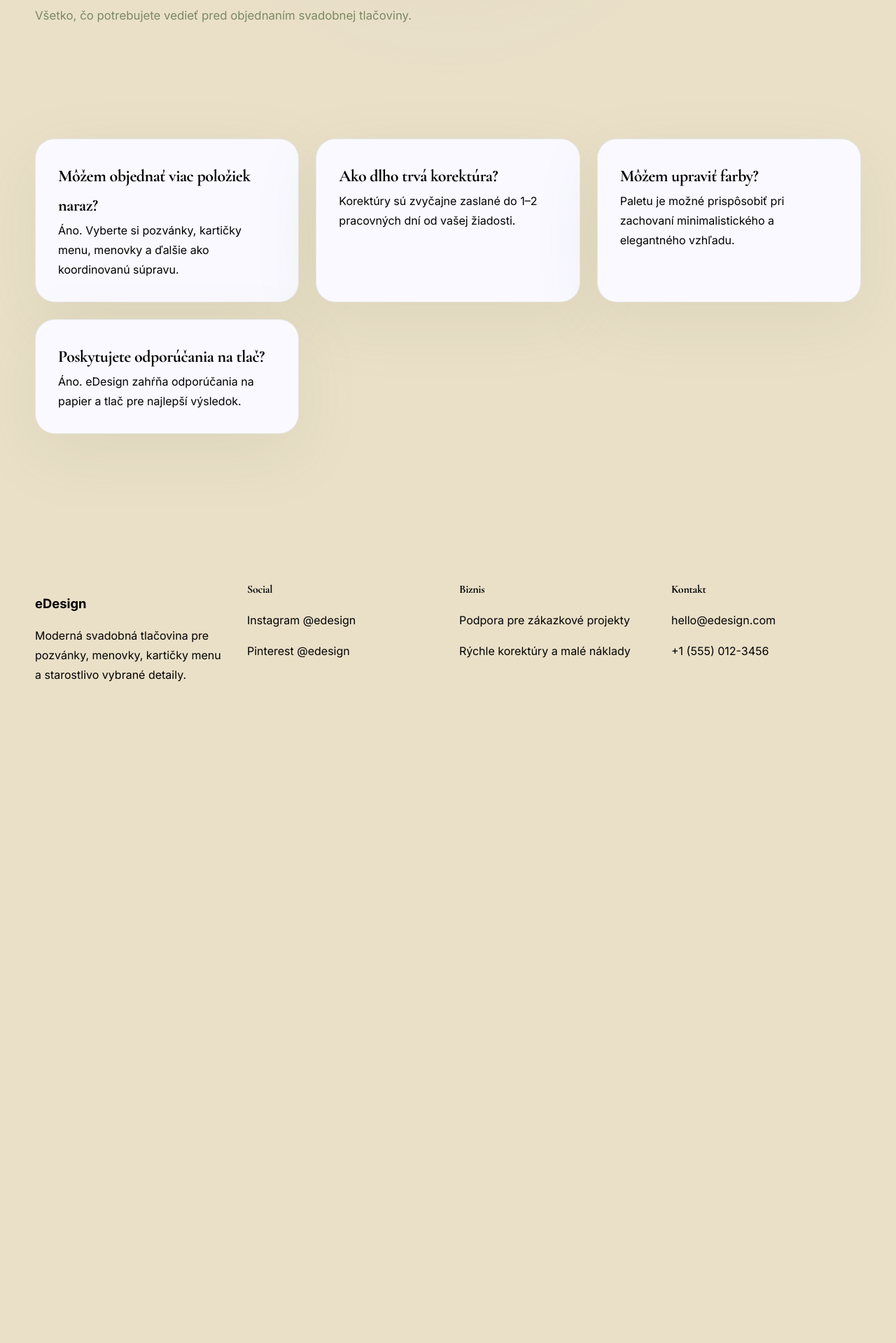
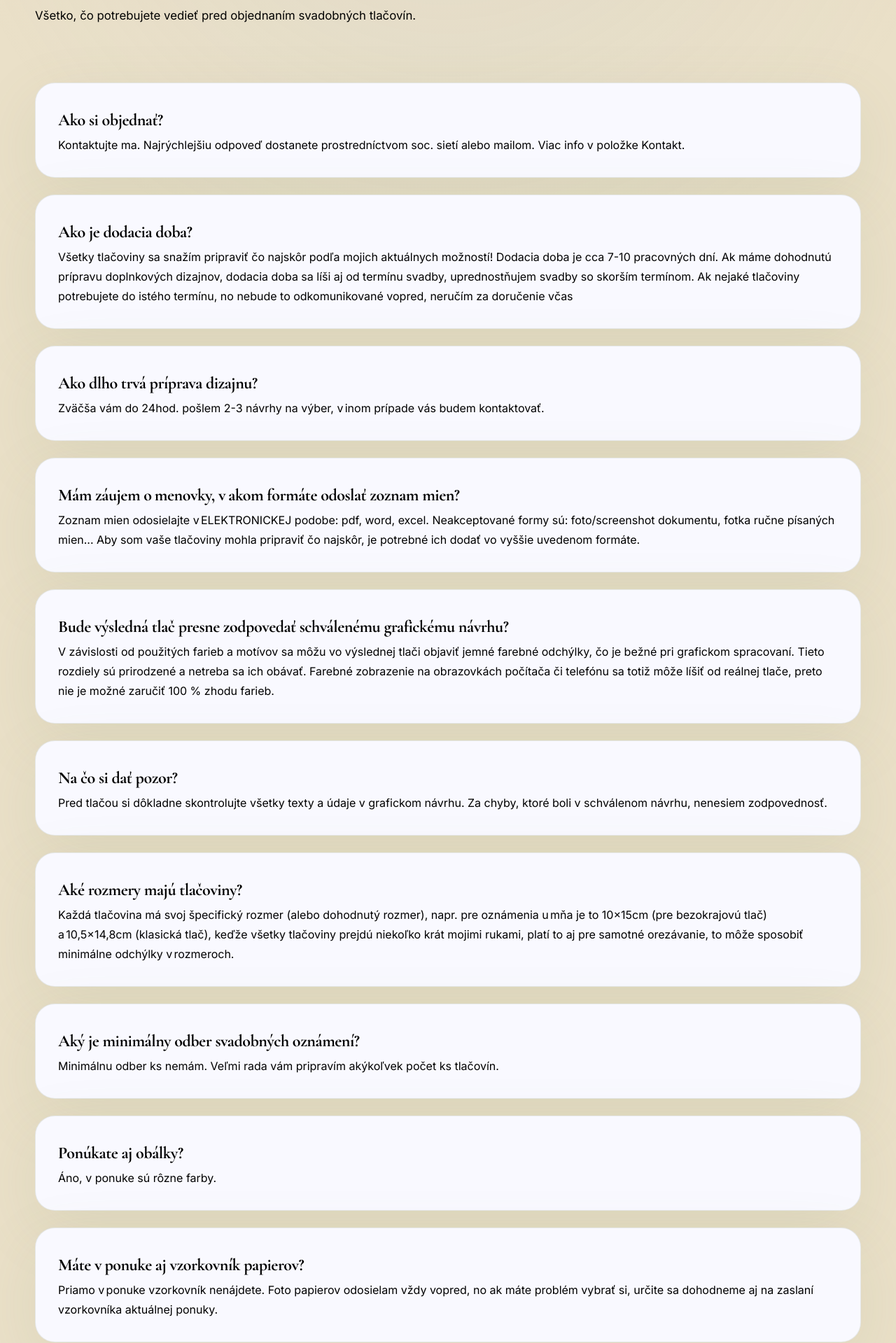
Before and after one commit to MoMo123-oss/eDesign, a Next.js app: page /faq in a window 1280 px wide. Shown: the part 310-2229 px from the top of the page at 70% size. Before the commit the page ends 1416 px from the top, so only its background shows below. Built offline with nearby package versions, Linux system fonts and the light colour scheme.

Commit message:
Update FAQ content and adjust global styles for improved readability

```diff
--- a/app/faq/page.tsx
+++ b/app/faq/page.tsx
@@ -3,20 +3,44 @@ import Footer from '../../components/Footer';
 
 const faqItems = [
   {
-    question: 'Môžem objednať viac položiek naraz?',
-    answer: 'Áno. Vyberte si pozvánky, kartičky menu, menovky a ďalšie ako koordinovanú súpravu.',
+    question: 'Ako si objednať?',
+    answer: 'Kontaktujte ma. Najrýchlejšiu odpoveď dostanete prostredníctvom soc. sietí alebo mailom. Viac info v položke Kontakt.',
   },
   {
-    question: 'Ako dlho trvá korektúra?',
-    answer: 'Korektúry sú zvyčajne zaslané do 1–2 pracovných dní od vašej žiadosti.',
+    question: 'Ako je dodacia doba?',
+    answer: 'Všetky tlačoviny sa snažím pripraviť čo najskôr podľa mojich aktuálnych možností! Dodacia doba je cca 7-10 pracovných dní. Ak máme dohodnutú prípravu doplnkových dizajnov, dodacia doba sa líši aj od termínu svadby, uprednostňujem svadby so skorším termínom. Ak nejaké tlačoviny potrebujete do istého termínu, no nebude to odkomunikované vopred, neručím za doručenie včas',
   },
   {
-    question: 'Môžem upraviť farby?',
-    answer: 'Paletu je možné prispôsobiť pri zachovaní minimalistického a elegantného vzhľadu.',
+    question: 'Ako dlho trvá príprava dizajnu?',
+    answer: 'Zväčša vám do 24hod. pošlem 2-3 návrhy na výber, v inom prípade vás budem kontaktovať. ',
   },
   {
-    question: 'Poskytujete odporúčania na tlač?',
-    answer: 'Áno. eDesign zahŕňa odporúčania na papier a tlač pre najlepší výsledok.',
+    question: 'Mám záujem o menovky, v akom formáte odoslať zoznam mien? ',
+    answer: 'Zoznam mien odosielajte v ELEKTRONICKEJ podobe: pdf, word, excel. Neakceptované formy sú: foto/screenshot dokumentu, fotka ručne písaných mien... Aby som vaše tlačoviny mohla pripraviť čo najskôr, je potrebné ich dodať vo vyššie uvedenom formáte.',
+  },
+  {
+    question: 'Bude výsledná tlač presne zodpovedať schválenému grafickému návrhu?',
+    answer: 'V závislosti od použitých farieb a motívov sa môžu vo výslednej tlači objaviť jemné farebné odchýlky, čo je bežné pri grafickom spracovaní. Tieto rozdiely sú prirodzené a netreba sa ich obávať. Farebné zobrazenie na obrazovkách počítača či telefónu sa totiž môže líšiť od reálnej tlače, preto nie je možné zaručiť 100 % zhodu farieb.',
+  },
+  {
+    question: 'Na čo si dať pozor?',
+    answer: 'Pred tlačou si dôkladne skontrolujte všetky texty a údaje v grafickom návrhu. Za chyby, ktoré boli v schválenom návrhu, nenesiem zodpovednosť.',
+  },
+  {
+    question: 'Aké rozmery majú tlačoviny?',
+    answer: 'Každá tlačovina má svoj špecifický rozmer (alebo dohodnutý rozmer), napr. pre oznámenia u mňa je to 10x15cm (pre bezokrajovú tlač) a 10,5x14,8cm (klasická tlač), keďže všetky tlačoviny prejdú niekoľko krát mojimi rukami, platí to aj pre samotné orezávanie, to môže sposobiť minimálne odchýlky v rozmeroch.',
+  },
+  {
+    question: 'Aký je minimálny odber svadobných oznámení?',
+    answer: 'Minimálnu odber ks nemám. Veľmi rada vám pripravím akýkoľvek počet ks tlačovín.',
+  },
+  {
+    question: 'Ponúkate aj obálky?',
+    answer: 'Áno, v ponuke sú rôzne farby. ',
+  },
+  {
+    question: 'Máte v ponuke aj vzorkovník papierov?',
+    answer: 'Priamo v ponuke vzorkovník nenájdete. Foto papierov odosielam vždy vopred, no ak máte problém vybrať si, určite sa dohodneme aj na zaslaní vzorkovníka aktuálnej ponuky.',
   },
 ];
 
@@ -29,7 +53,7 @@ export default function FAQPage() {
           <div className="section-headline">
             <span className="eyebrow">FAQ</span>
             <h1>Najčastejšie kladené otázky</h1>
-            <p className="subtitle">Všetko, čo potrebujete vedieť pred objednaním svadobnej tlačoviny.</p>
+            <p className="subtitle">Všetko, čo potrebujete vedieť pred objednaním svadobných tlačovín.</p>
           </div>
         </div>
       </section>
--- a/app/globals.css
+++ b/app/globals.css
@@ -87,10 +87,6 @@ button {
   margin: 0 auto;
 }
 
-.section {
-  padding: 5rem 0;
-}
-
 .section:last-child {
   padding-bottom: 6rem;
 }
@@ -110,13 +106,12 @@ button {
 
 .subtitle {
   margin: 1rem 0 0;
-  color: var(--muted);
+  color: black;
   font-size: 1.05rem;
 }
 
 .grid-3 {
   display: grid;
-  grid-template-columns: repeat(3, minmax(0, 1fr));
   gap: 1.5rem;
 }
 
```
